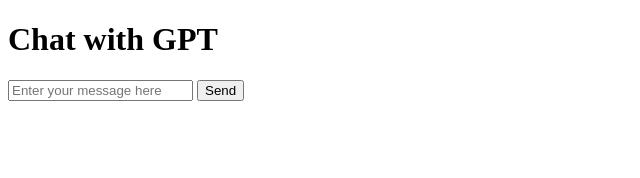
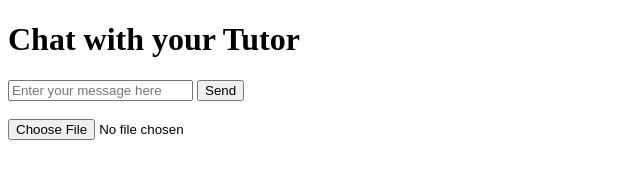
Before and after one commit to Arekid13/TestMe, a plain HTML site: page index.html in a window 1280 px wide. Shown: the whole page, without its empty margins (0-640 px from the left). Drawn offline with Linux system fonts and the light colour scheme.

Commit message:
Update index.html

```diff
--- a/index.html
+++ b/index.html
@@ -4,9 +4,11 @@
     <title>Chat with GPT</title>
 </head>
 <body>
-    <h1>Chat with GPT</h1>
+    <h1>Chat with your Tutor</h1>
     <input type="text" id="userInput" placeholder="Enter your message here">
     <button onclick="sendMessage()">Send</button>
+    <br><br>
+    <input type="file" id="fileInput" accept=".txt,.pdf,.doc,.docx" onchange="uploadFile()">
     <div id="response"></div>
     <script src="app.js"></script>
 </body>
```
